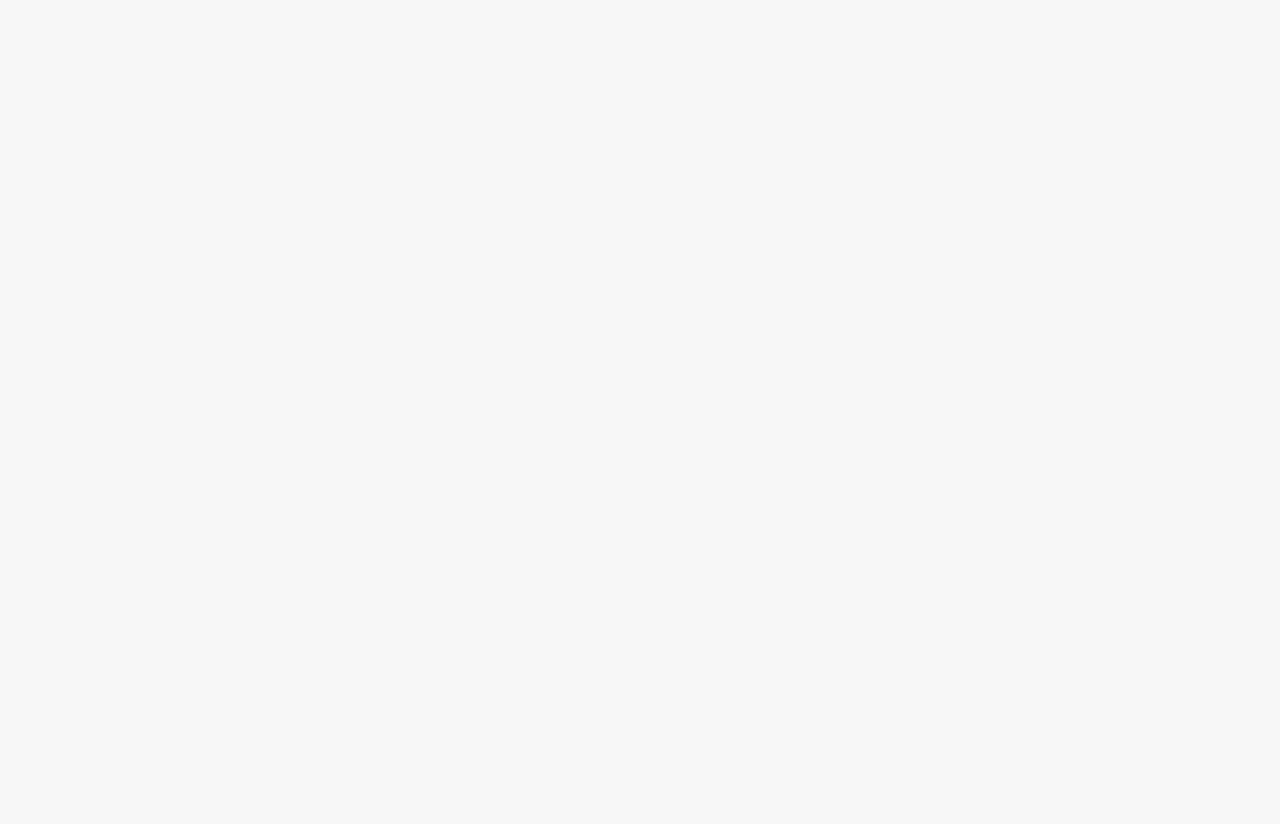
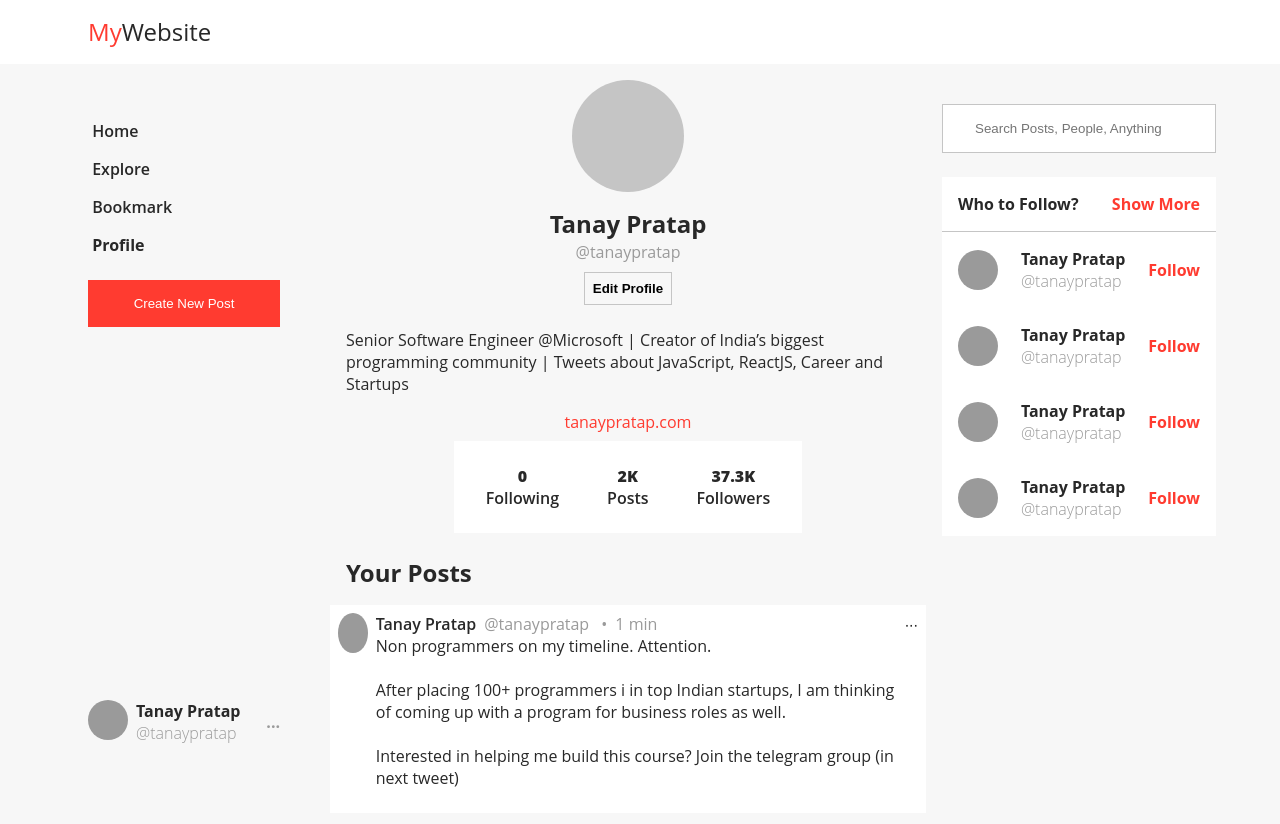
Before and after one commit to Shinde-Sandesh/social-media-app, a React (Create React App) app: page /profile in a window 1280 px wide. Before the commit this address had no page. Shown: the top 824 px of the page. Before the commit the page ends 800 px from the top, so only its background shows below. Built offline with nearby package versions, Linux system fonts and the light colour scheme; what miragejs would draw is missing.

Commit message:
create - profile page

```diff
--- a/src/App.js
+++ b/src/App.js
@@ -6,6 +6,7 @@ import { SignUpPage } from './pages/signup/SignUpPage';
 import { ExplorePage } from './pages/explore/ExplorePage';
 import { BookmarkPage } from './pages/bookmark/BookmarkPage';
 import { PostPage } from './pages/post/PostPage';
+import { ProfilePage } from './pages/profile/ProfilePage';
 import './App.css';
 
 function App() {
@@ -19,6 +20,7 @@ function App() {
         <Route path = "/explore" element = {<ExplorePage />} />
         <Route path = "/bookmark" element = {<BookmarkPage />} />
         <Route path = "/post" element = {<PostPage />} />
+        <Route path = "/profile" element = {<ProfilePage />} />
       </Routes>
     </div>
   );
--- /dev/null
+++ b/src/pages/profile/ProfilePage.jsx
@@ -0,0 +1,201 @@
+export function ProfilePage(){
+  return(
+    <>
+      <div className="container">
+      <nav className="white-bg">
+        <div className="p-s pl-xxl txt-m ml-m">
+          <a href="../../index.html">
+            <span className="primary-color">My</span>Website
+          </a>
+        </div>
+      </nav>
+      <aside className="p-s pt-xl pl-xxl ml-m sidebar1">
+        <div className="flex flex-column flex-space-between sidebar">
+          <div>
+            <div className="pt-s black-color fw-semibold">
+              <a href="">
+                <i className="bi bi-house"></i> &nbsp;
+                <span>Home</span>
+              </a>
+            </div>
+            <div className="pt-s black-color fw-semibold">
+              <a href="../explore/explore.html">
+                <i className="bi bi-rocket"></i> &nbsp;
+                <span>Explore</span>
+              </a>
+            </div>
+            <div className="pt-s black-color fw-semibold">
+              <a href="../bookmarks/bookmark.html">
+                <i className="bi bi-bookmark"></i> &nbsp;
+                <span>Bookmark</span>
+              </a>
+            </div>
+            <div className="pt-s black-color fw-semibold">
+              <a href="../profile/profile.html">
+                <i className="bi bi-person"></i> &nbsp;
+                <span className="fw-bold">Profile</span>
+              </a>
+            </div>
+            <button
+              className="mt-m p-s primary-bg white-color border-none outline-transparent new-post-btn"
+            >
+              Create New Post
+            </button>
+          </div>
+          <div className="flex flex-space-between flex-align-center">
+            <div className="flex">
+              <div className="grey-bg br-full width-xl height-xl"></div>
+              <div className="flex flex-column ml-xs">
+                <div className="fw-bold">Tanay Pratap</div>
+                <div className="fw-light grey-color">@tanaypratap</div>
+              </div>
+            </div>
+            <div className="grey-color fw-bold">...</div>
+          </div>
+        </div>
+      </aside>
+      <main className="p-s">
+        <div className="flex flex-column flex-center">
+          <div className="lynx-gray-bg width-7 height-7 br-full"></div>
+          <h3 className="pt-s">Tanay Pratap</h3>
+          <p className="grey-color txt-s">@tanaypratap</p>
+          <button className="border lynx-white-bg p-xs m-xs fw-semibold width-8">
+            Edit Profile
+          </button>
+          <p className="m-xs p-xs">
+            Senior Software Engineer @Microsoft | Creator of India’s biggest
+            programming community | Tweets about JavaScript, ReactJS, Career and
+            Startups
+          </p>
+          <p className="primary-color">tanaypratap.com</p>
+          <div className="white-bg p-xs m-xs flex flex-row flex-space-evenly">
+            <div className="flex flex-column flex-center m-s ml-m mr-m">
+              <p className="fw-black">0</p>
+              <p className="fw-semibold">Following</p>
+            </div>
+            <div className="flex flex-column flex-center m-s ml-m mr-m">
+              <p className="fw-black">2K</p>
+              <p className="fw-semibold">Posts</p>
+            </div>
+            <div className="flex flex-column flex-center m-s ml-m mr-m">
+              <p className="fw-black">37.3K</p>
+              <p className="fw-semibold">Followers</p>
+            </div>
+          </div>
+        </div>
+        <h3 className="m-s">Your Posts</h3>
+        <div className="white-bg">
+          <div className="flex flex-row nowrap p-xs">
+            <div className="grey-bg br-full width-xl height-xl p-xs mr-xs"></div>
+            <div>
+              <div className="flex flex-row flex-align-center flex-space-between">
+                <div className="flex flex-row">
+                  <p className="fw-semibold">Tanay Pratap</p>
+                  <p className="grey-color pl-xs">
+                    @tanaypratap <span className="pl-xs">•</span>
+                    <span className="pl-xs">1 min</span>
+                  </p>
+                </div>
+                <p>∙∙∙</p>
+              </div>
+              <p className="pr-s">
+                Non programmers on my timeline. Attention. <br />
+                <br />
+                After placing 100+ programmers i in top Indian startups, I am
+                thinking of coming up with a program for business roles as well.
+                <br />
+                <br />
+                Interested in helping me build this course? Join the telegram
+                group (in next tweet)
+              </p>
+              <div
+                className="flex flex-row nowrap flex-space-between pt-s pr-s flex-align-center"
+              >
+                <i className="bi bi-heart"></i>
+                <i className="bi bi-chat-left"></i>
+                <i className="bi bi-share"></i>
+                <i className="bi bi-sliders"></i>
+              </div>
+            </div>
+          </div>
+        </div>
+      </main>
+      <aside className="mt-xl mr-xxl sidebar2">
+        <div className="white-bg mb-m pl-s border flex flex-row flex-center nowrap">
+          <i className="bi bi-search"></i>
+          <input
+            type="search"
+            name="search-bar"
+            className="search-bar border-none outline-transparent p-s width-16"
+            placeholder="Search Posts, People, Anything"
+          />
+        </div>
+        <div className="white-bg">
+          <div
+            className="fw-bold flex flex-row flex-space-between flex-align-center border-bottom p-s"
+          >
+            <div>Who to Follow?</div>
+            <div className="primary-color">Show More</div>
+          </div>
+          <div className="flex p-s flex-space-between flex-align-center">
+            <div className="grey-bg br-full width-xl height-xl"></div>
+            <div className="flex flex-column">
+              <a href="../profile/profile1.html">
+                <div className="fw-bold">Tanay Pratap</div>
+                <div className="fw-light grey-color">@tanaypratap</div>
+              </a>
+            </div>
+            <div className="primary-color fw-bold">
+              <a href="../profile/profile2.html">
+                Follow <i className="bi bi-plus-lg"></i>
+              </a>
+            </div>
+          </div>
+          <div className="flex p-s flex-space-between flex-align-center">
+            <div className="grey-bg br-full width-xl height-xl"></div>
+            <div className="flex flex-column">
+              <a href="../profile/profile1.html">
+                <div className="fw-bold">Tanay Pratap</div>
+                <div className="fw-light grey-color">@tanaypratap</div>
+              </a>
+            </div>
+            <div className="primary-color fw-bold">
+              <a href="../profile/profile2.html">
+                Follow <i className="bi bi-plus-lg"></i>
+              </a>
+            </div>
+          </div>
+          <div className="flex p-s flex-space-between flex-align-center">
+            <div className="grey-bg br-full width-xl height-xl"></div>
+            <div className="flex flex-column">
+              <a href="../profile/profile1.html">
+                <div className="fw-bold">Tanay Pratap</div>
+                <div className="fw-light grey-color">@tanaypratap</div>
+              </a>
+            </div>
+            <div className="primary-color fw-bold">
+              <a href="../profile/profile2.html">
+                Follow <i className="bi bi-plus-lg"></i>
+              </a>
+            </div>
+          </div>
+          <div className="flex p-s flex-space-between flex-align-center">
+            <div className="grey-bg br-full width-xl height-xl"></div>
+            <div className="flex flex-column">
+              <a href="../profile/profile1.html">
+                <div className="fw-bold">Tanay Pratap</div>
+                <div className="fw-light grey-color">@tanaypratap</div>
+              </a>
+            </div>
+            <div className="primary-color fw-bold">
+              <a href="../profile/profile2.html">
+                Follow <i className="bi bi-plus-lg"></i>
+              </a>
+            </div>
+          </div>
+        </div>
+      </aside>
+    </div>
+    </>
+  )
+}
```
